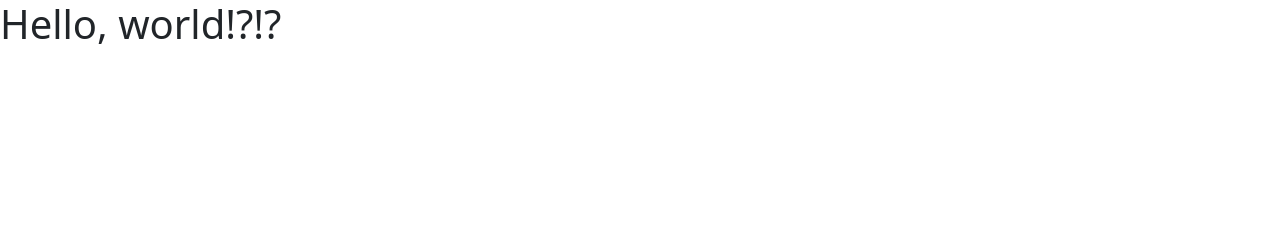
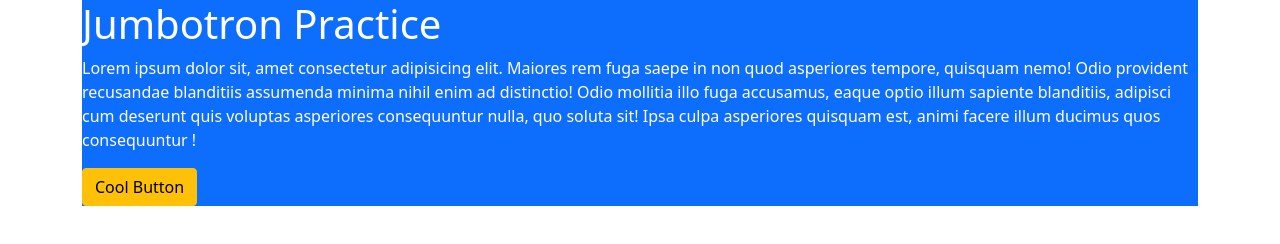
Before and after one commit to 5W8/bootstrap-boilerplate, a plain HTML site: page index.html in a window 1280 px wide. Drawn offline with nearby package versions, Linux system fonts and the light colour scheme.

Commit message:
practice on my first jumbotron with bootstrap

```diff
--- a/index.html
+++ b/index.html
@@ -10,16 +10,28 @@
 
     <link a href="css/stylesheet.css">
 
-    <title>Hello, world!?!?</title>
+    <title>Jumbotron Practice</title>
   </head>
   <body>
+    <!--
     <h1>Hello, world!?!?</h1>
-
+    -->
     <!-- Optional JavaScript; choose one of the two! -->
 
     <!-- Option 1: Bootstrap Bundle with Popper -->
     <script src="https://cdn.jsdelivr.net/npm/bootstrap@5.1.3/dist/js/bootstrap.bundle.min.js" integrity="sha384-ka7Sk0Gln4gmtz2MlQnikT1wXgYsOg+OMhuP+IlRH9sENBO0LRn5q+8nbTov4+1p" crossorigin="anonymous"></script>
 
+        <div class="container">
+            <div class="jumbotron">
+            <div class="bg-primary text-white">
+            <span class="border-bottom border-danger border-4">
+                <h1>Jumbotron Practice</h1>
+                <p>Lorem ipsum dolor sit, amet consectetur adipisicing elit. Maiores rem fuga saepe in non quod asperiores tempore, quisquam nemo! Odio provident recusandae blanditiis assumenda minima nihil enim ad distinctio! Odio mollitia illo fuga accusamus, eaque optio illum sapiente blanditiis, adipisci cum deserunt quis voluptas asperiores consequuntur nulla, quo soluta sit! Ipsa culpa asperiores quisquam est, animi facere illum ducimus quos consequuntur !</p>
+                <button type="button" class="btn btn-warning">Cool Button</button>
+            </span>
+            </div>
+            </div>
+        </div>
     <!-- Option 2: Separate Popper and Bootstrap JS -->
     <!--
     <script src="https://cdn.jsdelivr.net/npm/@popperjs/core@2.10.2/dist/umd/popper.min.js" integrity="sha384-7+zCNj/IqJ95wo16oMtfsKbZ9ccEh31eOz1HGyDuCQ6wgnyJNSYdrPa03rtR1zdB" crossorigin="anonymous"></script>
```
